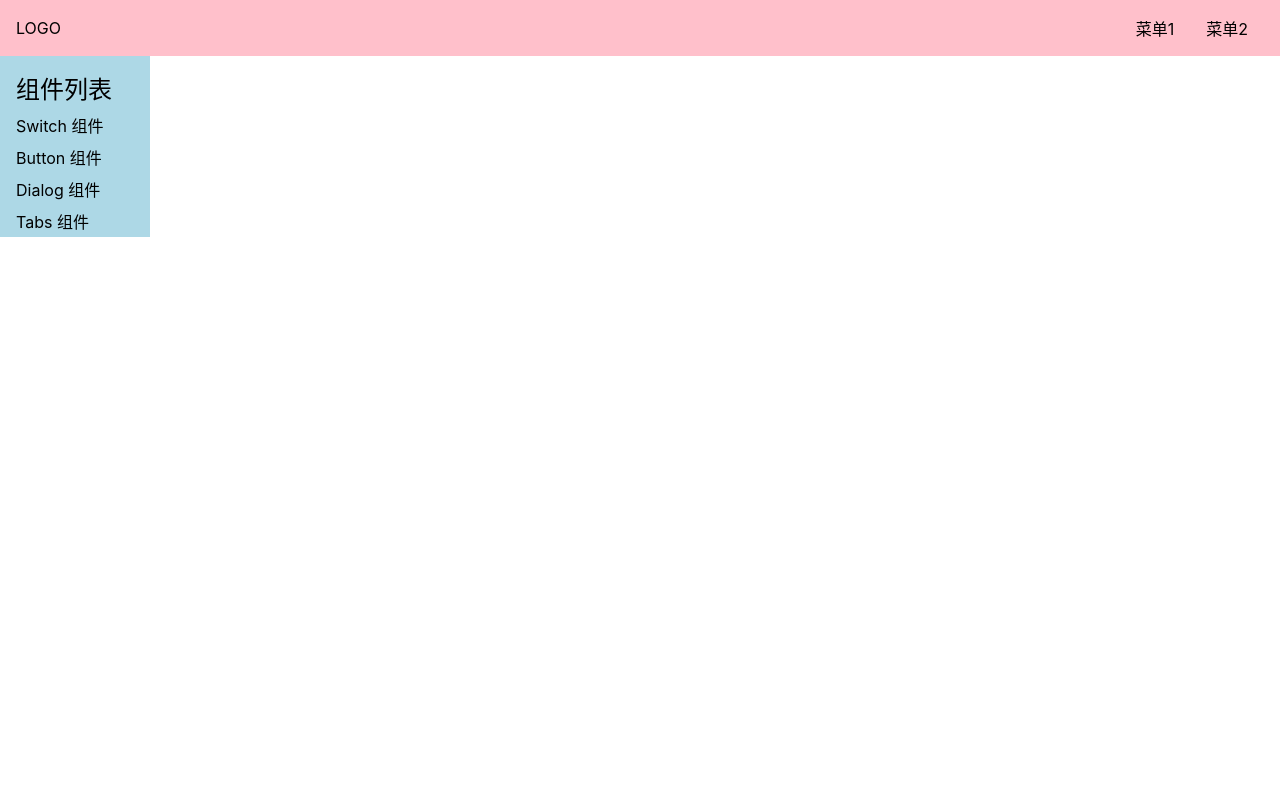
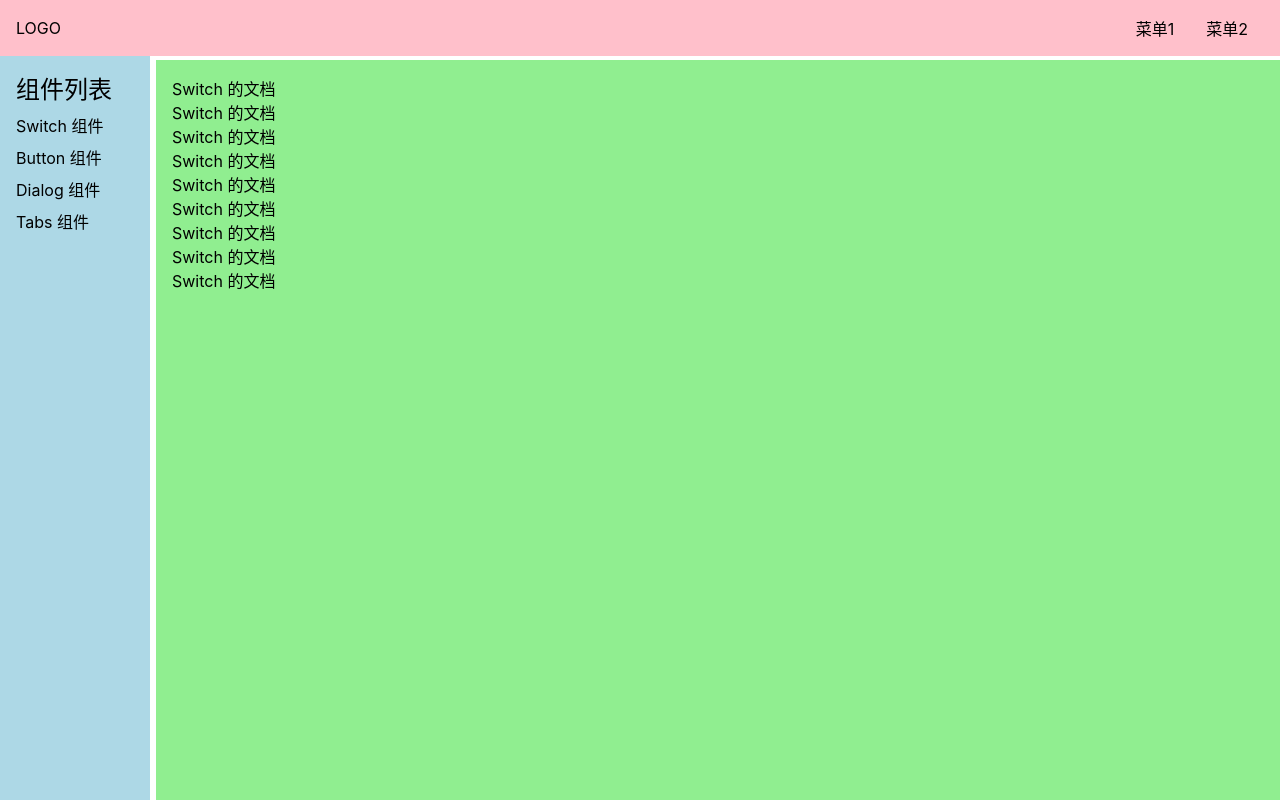
Before and after one commit to templetao/Vue-gulu-ui, a Vue app: page /doc/switch in a window 1280 px wide. Built offline with nearby package versions, Linux system fonts and the light colour scheme.

Commit message:
整体布局 css

```diff
--- a/src/components/SwitchDemo.vue
+++ b/src/components/SwitchDemo.vue
@@ -1,5 +1,13 @@
 <template>
   <div>
-    Switch 的文档
+    <p>Switch 的文档</p>
+    <p>Switch 的文档</p>
+    <p>Switch 的文档</p>
+    <p>Switch 的文档</p>
+    <p>Switch 的文档</p>
+    <p>Switch 的文档</p>
+    <p>Switch 的文档</p>
+    <p>Switch 的文档</p>
+    <p>Switch 的文档</p>
   </div>
 </template>
--- a/src/components/Topnav.vue
+++ b/src/components/Topnav.vue
@@ -28,7 +28,10 @@
   background: pink;
   display: flex;
   padding: 16px;
-  position: relative;
+  position: fixed;
+  top: 0;
+  left: 0;
+  width: 100%;
   z-index: 10;
   justify-content: center;
   align-items: center;
--- a/src/views/Doc.vue
+++ b/src/views/Doc.vue
@@ -12,9 +12,9 @@
 </script>
 
 <template>
-  <div>
-    <Topnav/>
-    <div>
+  <div class="layout">
+    <Topnav class="nav"/>
+    <div class="content">
       <aside v-if="menuVisible">
         <h2>组件列表</h2>
         <ol>
@@ -33,12 +33,45 @@
         </ol>
       </aside>
       <main>
-        <router-view />
+        <router-view/>
       </main>
     </div>
   </div>
 </template>
 <style lang="scss" scoped>
+.layout {
+  display: flex;
+  flex-direction: column;
+  height: 100vh;
+
+  > .nav {
+    flex-shrink: 0;
+  }
+
+  > .content {
+    flex-grow: 1;
+    padding-top: 60px;
+    padding-left: 156px;
+    @media (max-width: 500px) {
+      padding-left: 0;
+    }
+  }
+}
+
+.content {
+  display: flex;
+
+  > aside {
+    flex-shrink: 0;
+  }
+
+  > main {
+    flex-grow: 1;
+    padding: 16px;
+    background: lightgreen;
+  }
+}
+
 aside {
   background: lightblue;
   width: 150px;
@@ -46,6 +79,7 @@
   position: fixed;
   top: 0;
   left: 0;
+  height: 100%;
 
   > h2 {
     margin-bottom: 4px;
@@ -57,4 +91,8 @@
     }
   }
 }
+
+main {
+  overflow: auto;
+}
 </style>
```
